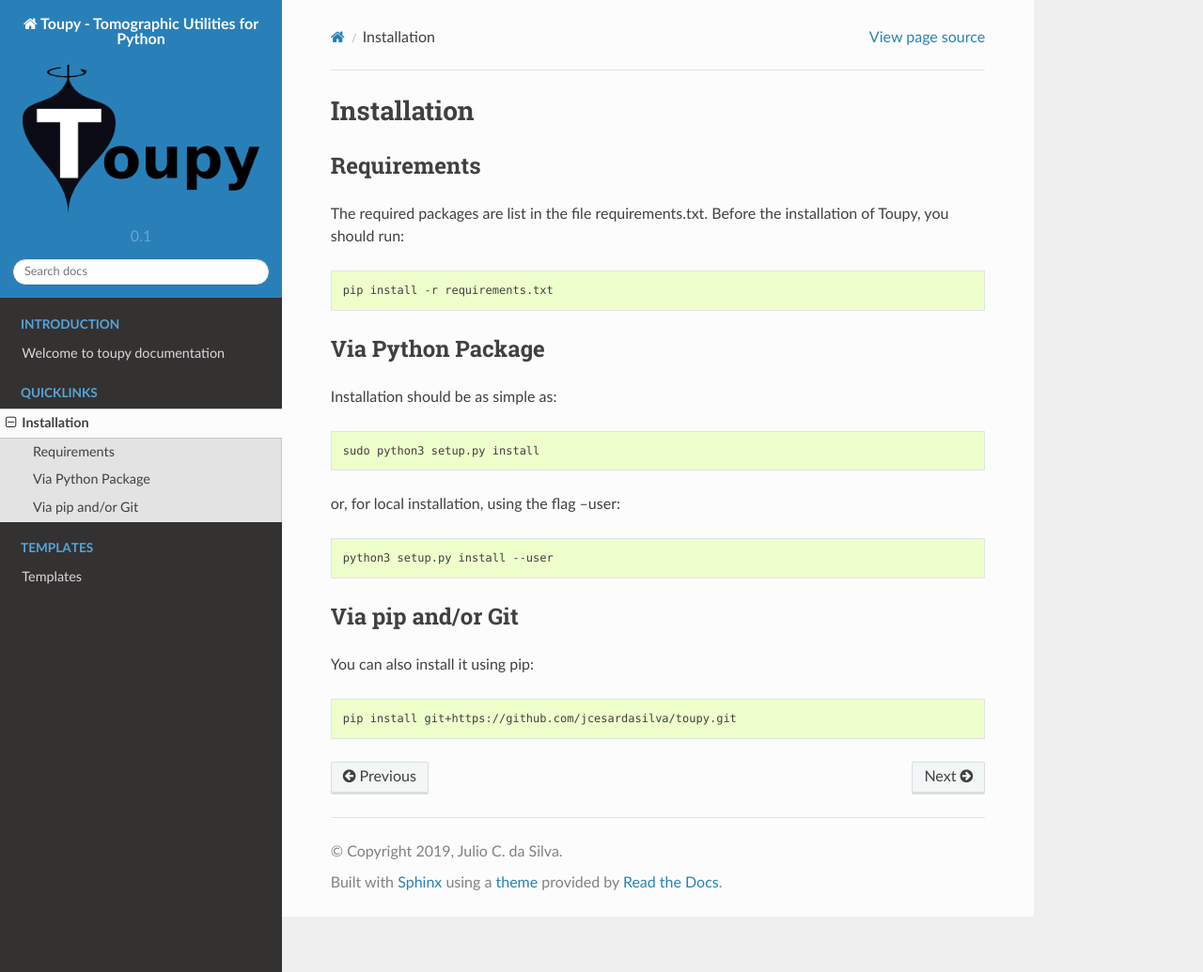
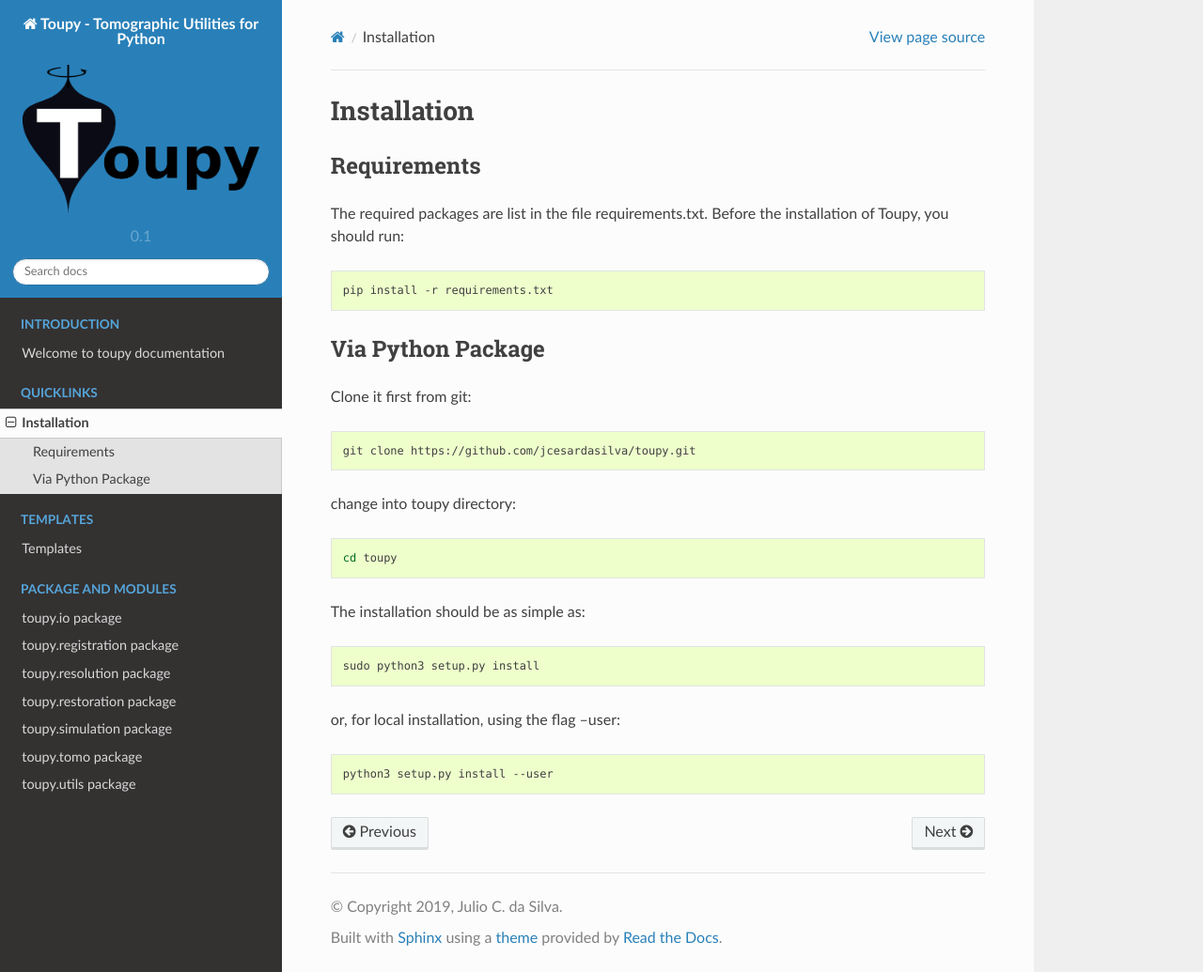
Before and after one commit to jcesardasilva/toupy, a Sphinx documentation site: the page built from docs/source/installing.rst, in a window 1280 px wide and 1035 px high. Shown: the whole window at 94% size. Built offline with Sphinx 7.4.7 and the Read the Docs theme 2.0.0, drawn with Linux system fonts in a browser that asks for light colours; pages that are not in the unit, such as notebooks, are missing from menus.

Commit message:
doc: clean up

```diff
--- a/docs/source/installing.rst
+++ b/docs/source/installing.rst
@@ -15,7 +15,19 @@
 Via Python Package
 ==================
 
-Installation should be as simple as:
+Clone it first from git:
+
+.. code-block:: shell
+
+    git clone https://github.com/jcesardasilva/toupy.git
+
+change into toupy directory:
+
+.. code-block:: shell
+
+	cd toupy
+
+The installation should be as simple as:
 
 .. code-block:: shell
 
@@ -26,12 +38,3 @@
 .. code-block:: shell
 
     python3 setup.py install --user
-
-Via pip and/or Git
-==================
-
-You can also install it using pip:
-
-.. code-block:: shell
-
-    pip install git+https://github.com/jcesardasilva/toupy.git
--- /dev/null
+++ b/docs/source/rst/modules.rst
@@ -0,0 +1,7 @@
+toupy
+=====
+
+.. toctree::
+   :maxdepth: 4
+
+   toupy
--- /dev/null
+++ b/docs/source/rst/toupy.rst
@@ -0,0 +1,20 @@
+toupy package
+=============
+
+.. automodule:: toupy
+   :members:
+   :undoc-members:
+   :show-inheritance:
+
+Subpackages
+-----------
+
+.. toctree::
+
+   toupy.io
+   toupy.registration
+   toupy.resolution
+   toupy.restoration
+   toupy.simulation
+   toupy.tomo
+   toupy.utils
```
Also changed, not shown: docs/source/rst/toupy.io.rst (added, +34 -0 lines), docs/source/rst/toupy.registration.rst (added, +26 -0 lines), docs/source/rst/toupy.resolution.rst (added, +26 -0 lines), docs/source/rst/toupy.restoration.rst (added, +58 -0 lines), docs/source/rst/toupy.simulation.rst (added, +18 -0 lines), docs/source/rst/toupy.tomo.rst (added, +34 -0 lines), docs/source/rst/toupy.utils.rst (added, +58 -0 lines), 1 other file.
